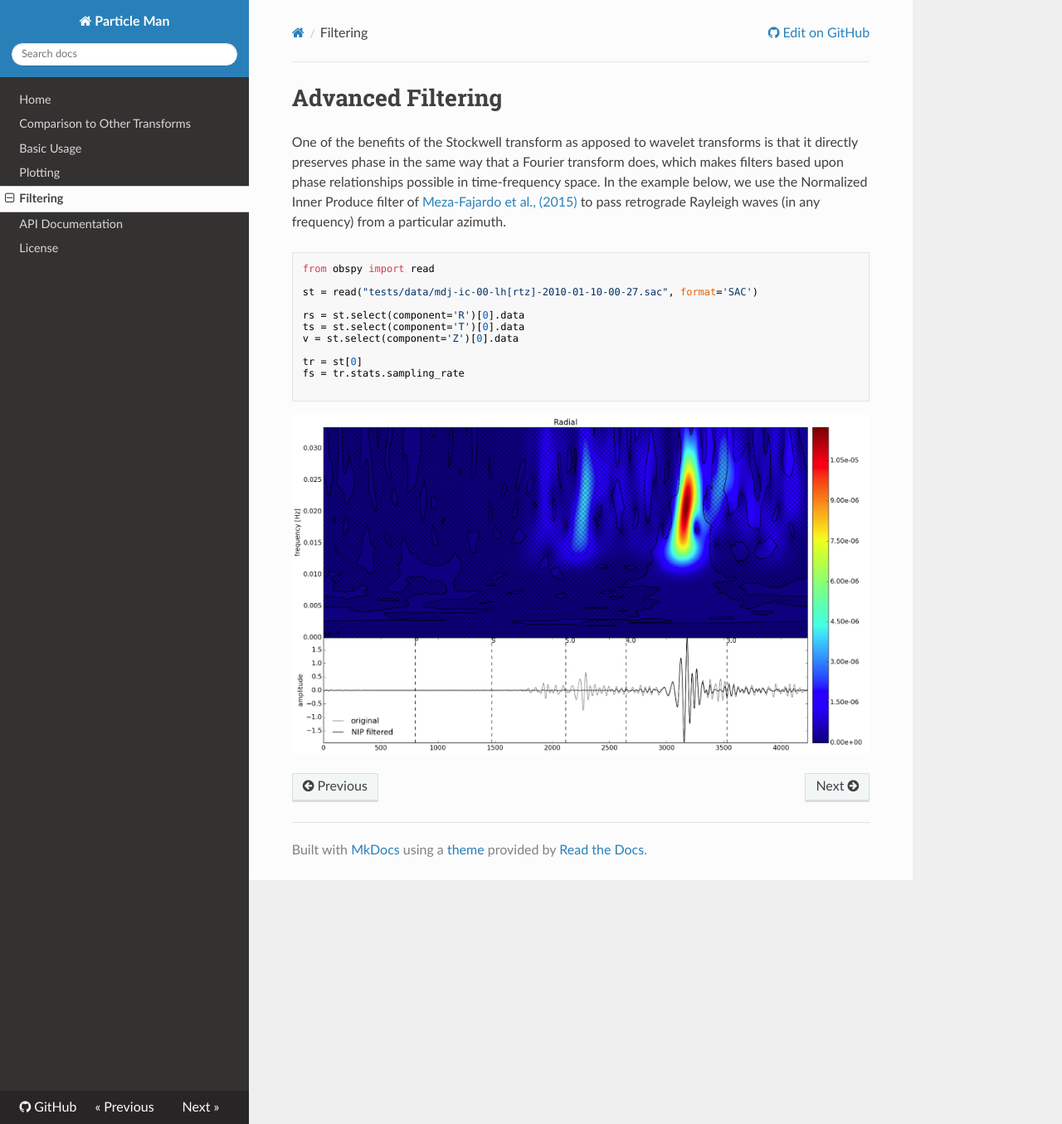
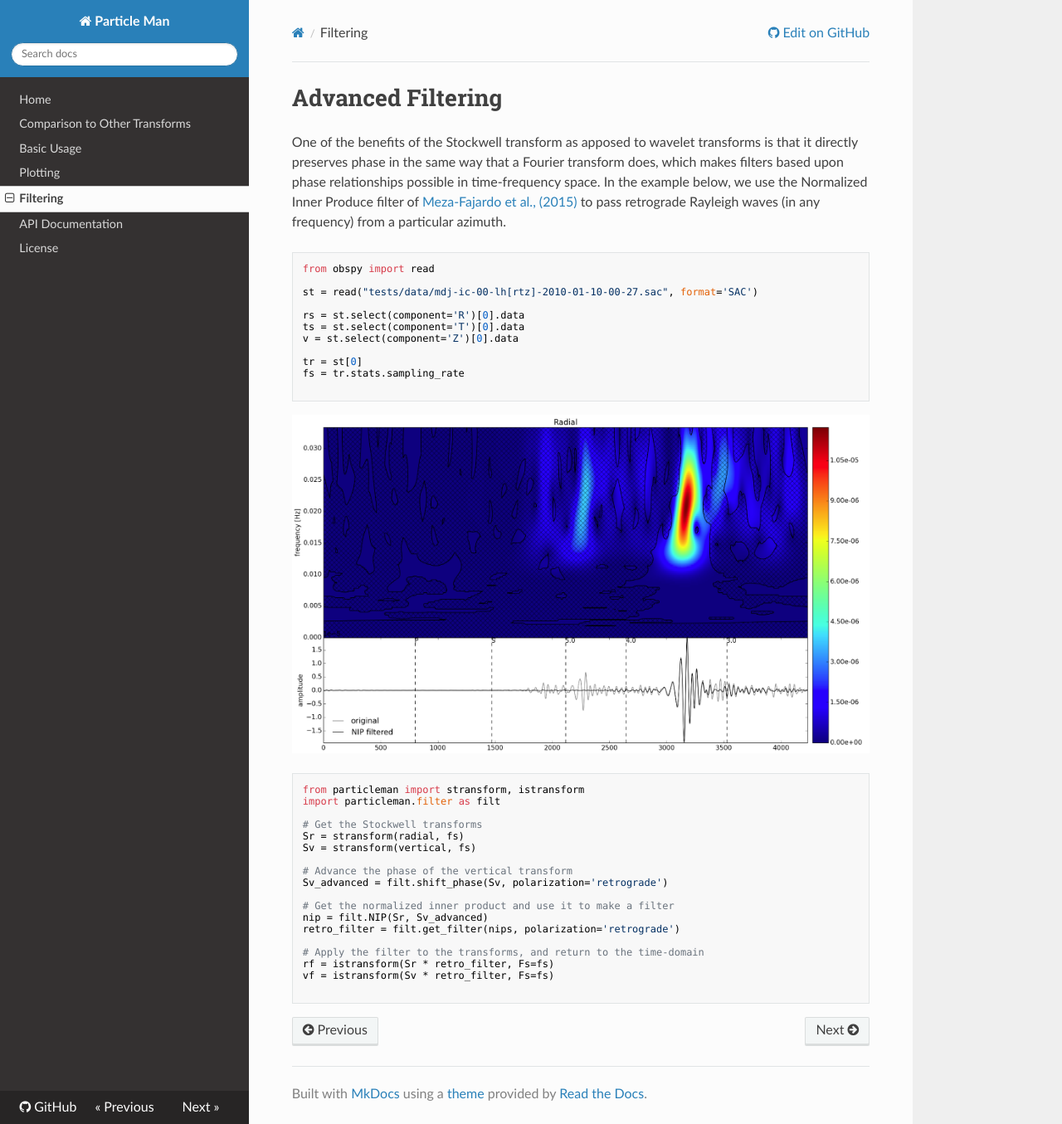
Before and after one commit to LANL-Seismoacoustics/particleman, an MkDocs documentation site: the page built from docs/src/filtering.md, in a window 1280 px wide and 1355 px high. Shown: the whole window at 83% size. Built offline with MkDocs 1.6.1, drawn with Linux system fonts in a browser that asks for light colours; nearby versions of some CDN libraries; old or Windows-style settings are respelled for this version of MkDocs.

Commit message:
Add a small filtering example

````diff
--- a/docs/src/filtering.md
+++ b/docs/src/filtering.md
@@ -26,3 +26,25 @@ fs = tr.stats.sampling_rate
 
 
 [Meza-Fajardo et al., (2015)]: http://www.bssaonline.org/content/105/1/210.abstract
+
+
+```python
+from particleman import stransform, istransform
+import particleman.filter as filt
+
+# Get the Stockwell transforms
+Sr = stransform(radial, fs)
+Sv = stransform(vertical, fs)
+
+# Advance the phase of the vertical transform
+Sv_advanced = filt.shift_phase(Sv, polarization='retrograde')
+
+# Get the normalized inner product and use it to make a filter
+nip = filt.NIP(Sr, Sv_advanced)
+retro_filter = filt.get_filter(nips, polarization='retrograde')
+
+# Apply the filter to the transforms, and return to the time-domain
+rf = istransform(Sr * retro_filter, Fs=fs)
+vf = istransform(Sv * retro_filter, Fs=fs)
+
+```
````
